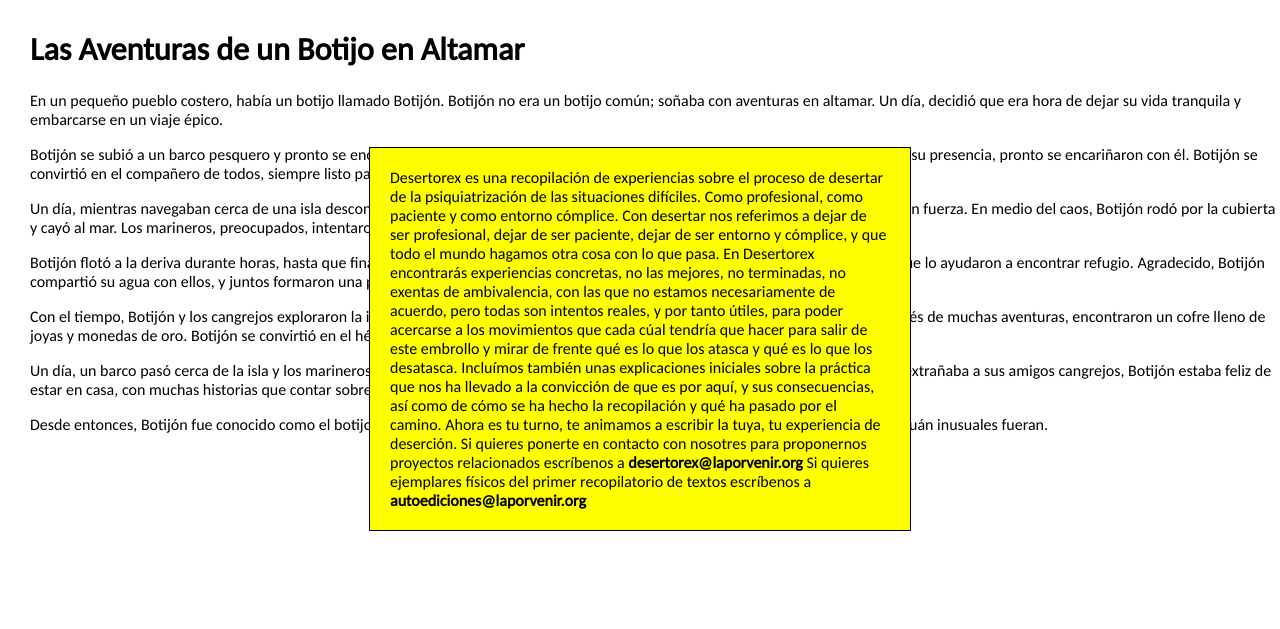
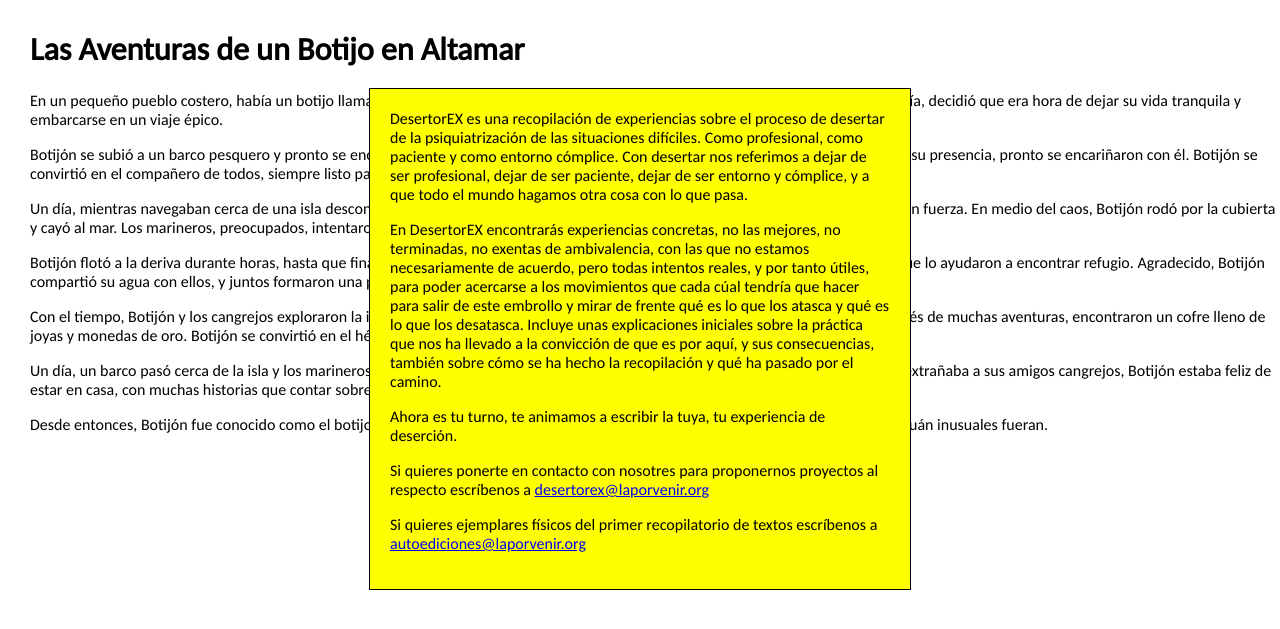
Before and after one commit to sagarrabanana/editable, a Django app: template parrafos/templates/parrafos/mostrar_texto.html in a window 1280 px wide, after a click on "DesertorEX". Shown: the part 61-690 px from the top of the page. Run offline with Django 5.2, Linux system fonts and the light colour scheme; the template is opened without the code that fills it, so the values that code supplies are empty.

Commit message:
texto popups check!

```diff
--- a/parrafos/static/parrafos/styles.css
+++ b/parrafos/static/parrafos/styles.css
@@ -153,6 +153,7 @@ body {
 }
 .popup p {
     margin: 0;
+    margin-bottom: 1em;
 }
 .popup .close-btn {
     display: block;
--- a/parrafos/templates/parrafos/mostrar_texto.html
+++ b/parrafos/templates/parrafos/mostrar_texto.html
@@ -62,18 +62,19 @@
     </div>
 
     <div id="quePopup" class="popup" onclick="event.stopPropagation()">
-        <p>Desertorex es una recopilación de experiencias sobre el proceso de desertar de la psiquiatrización de las situaciones difíciles. Como profesional, como paciente y como entorno cómplice. Con desertar nos referimos a dejar de ser profesional, dejar de ser paciente, dejar de ser entorno y cómplice, y que todo el mundo hagamos otra cosa con lo que pasa.
+        <p>DesertorEX es una recopilación de experiencias sobre el proceso de desertar de la psiquiatrización de las situaciones difíciles. Como profesional, como paciente y como entorno cómplice. Con desertar nos referimos a dejar de ser profesional, dejar de ser paciente, dejar de ser entorno y cómplice, y a que todo el mundo hagamos otra cosa con lo que pasa.</p>
 
-            En Desertorex encontrarás experiencias concretas, no las mejores, no terminadas, no exentas de ambivalencia, con las que no estamos necesariamente de acuerdo, pero todas son intentos reales, y por tanto útiles, para poder acercarse a los movimientos que cada cúal tendría que hacer para salir de este embrollo y mirar de frente qué es lo que los atasca y qué es lo que los desatasca. Incluímos también unas explicaciones iniciales sobre la práctica que nos ha llevado a la convicción de que es por aquí, y sus consecuencias, así como de cómo se ha hecho la recopilación y qué ha pasado por el camino.
+        <p>En DesertorEX encontrarás experiencias concretas, no las mejores, no terminadas, no exentas de ambivalencia, con las que no estamos necesariamente de acuerdo, pero todas intentos reales, y por tanto útiles, para poder acercarse a los movimientos que cada cúal tendría que hacer para salir de este embrollo y mirar de frente qué es lo que los atasca y qué es lo que los desatasca. Incluye unas explicaciones iniciales sobre la práctica que nos ha llevado a la convicción de que es por aquí, y sus consecuencias, también sobre cómo se ha hecho la recopilación y qué ha pasado por el camino.</p>
 
-            Ahora es tu turno, te animamos a escribir la tuya, tu experiencia de deserción.
+        <p>Ahora es tu turno, te animamos a escribir la tuya, tu experiencia de deserción.</p>
 
-            Si quieres ponerte en contacto con nosotres para proponernos proyectos relacionados escríbenos a <b>desertorex@laporvenir.org</b>
-            Si quieres ejemplares físicos del primer recopilatorio de textos escríbenos a <b>autoediciones@laporvenir.org</b></p>
+        <p>Si quieres ponerte en contacto con nosotres para proponernos proyectos al respecto escríbenos a <a href="mailto:desertorex@laporvenir.org">desertorex@laporvenir.org</a></p>
+        <p>Si quieres ejemplares físicos del primer recopilatorio de textos escríbenos a <a href="mailto:autoediciones@laporvenir.org">autoediciones@laporvenir.org</a></p>
     </div>
     <div id="autoedicionesPopup" class="popup" onclick="event.stopPropagation()">
-        <p>Todo esto no sale de la nada. Mucho de atreverse, muchos palos, muchos desencuentros, muchas conversaciones y reuniones, mucho pensar en común, mucha gente, mucho conocimiento acumulado puesto en práctica, mucha autogestión.
-            Apostamos por la cultura libre, el software libre. Pedimos que se ponga conciencia en que libre no significa gratis, así que si quieres redistribuir lo que sí que tienes con nosotres puedes consultar cómo hacerlo <a href="https://laporvenir.org/tu/" target="_blank"> aquí</a>.</p>
+        <p>Todo esto no sale de la nada. Mucho de atreverse, muchos palos, muchos desencuentros, muchas conversaciones y reuniones, mucho pensar en común, mucha gente, mucho conocimiento acumulado puesto en práctica, mucha autogestión.</p>
+
+    <p>Apostamos por la cultura libre. Pedimos que se ponga conciencia en que libre no significa gratis, así que si quieres redistribuir lo que sí que tienes con nosotres puedes consultar cómo hacerlo <a href="https://laporvenir.org/tu/" target="_blank">aqui</a>.</p>
     </div>
     <div id="codigoPopup" class="popup" onclick="event.stopPropagation()">
         <p>Esto es el popup de Código</p>
```
